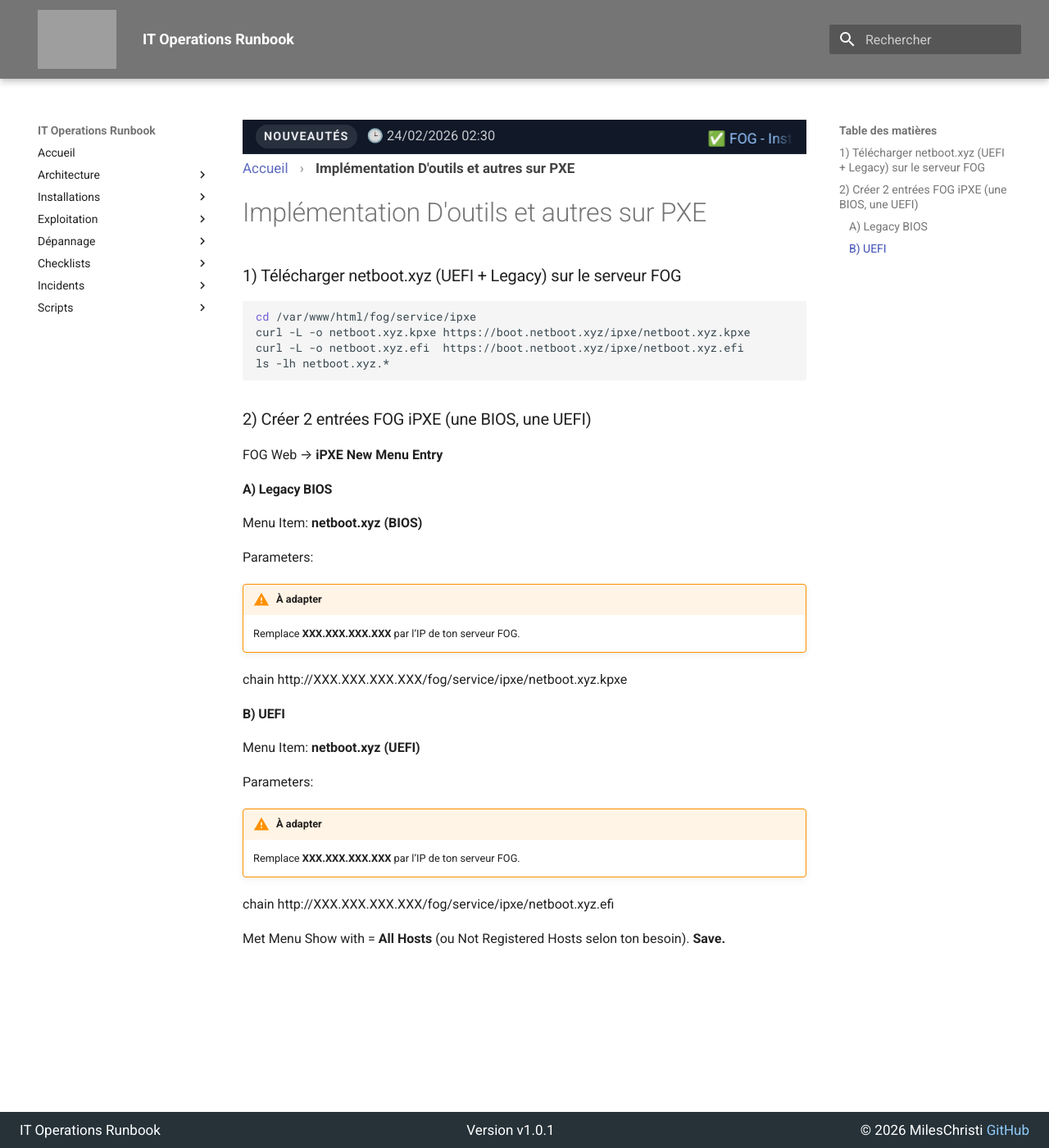
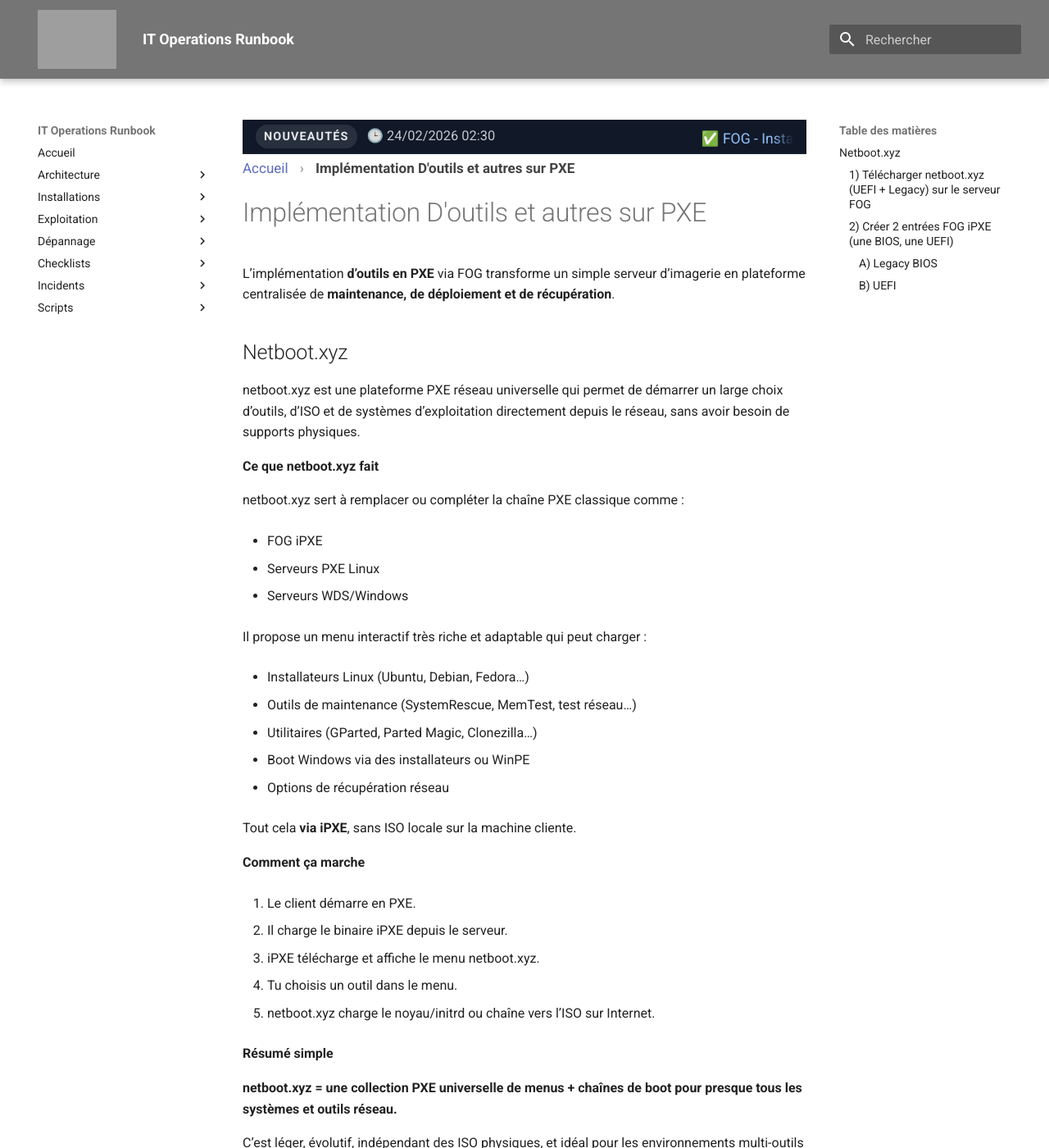
Before and after one commit to MilesChristi/runbook, an MkDocs documentation site: the page built from docs/installations/netboot-xyz.md, in a window 1280 px wide and 1400 px high. Shown: the whole window at 82% size. Built offline with MkDocs 1.6.1 and Material for MkDocs 9.7.7, drawn with Linux system fonts in a browser that asks for light colours; some of the changed text lies outside the part shown; grey boxes are pictures that could not be loaded.

Commit message:
New Pagev1.1

```diff
--- a/docs/installations/netboot-xyz.md
+++ b/docs/installations/netboot-xyz.md
@@ -1,4 +1,52 @@
 #Implémentation D'outils et autres sur PXE
+
+L’implémentation **d’outils en PXE** via FOG transforme un simple serveur d’imagerie en plateforme centralisée de **maintenance, de déploiement et de récupération**.
+
+## Netboot.xyz
+
+netboot.xyz est une plateforme PXE réseau universelle qui permet de démarrer un large choix d’outils, d’ISO et de systèmes d’exploitation directement depuis le réseau, sans avoir besoin de supports physiques.
+
+**Ce que netboot.xyz fait**
+
+netboot.xyz sert à remplacer ou compléter la chaîne PXE classique comme :
+
+- FOG iPXE
+
+- Serveurs PXE Linux
+
+- Serveurs WDS/Windows
+
+Il propose un menu interactif très riche et adaptable qui peut charger :
+
+- Installateurs Linux (Ubuntu, Debian, Fedora…)
+
+- Outils de maintenance (SystemRescue, MemTest, test réseau…)
+
+- Utilitaires (GParted, Parted Magic, Clonezilla…)
+
+- Boot Windows via des installateurs ou WinPE
+
+- Options de récupération réseau
+
+Tout cela **via iPXE**, sans ISO locale sur la machine cliente.
+
+**Comment ça marche**
+
+1. Le client démarre en PXE.
+
+2. Il charge le binaire iPXE depuis le serveur.
+
+3. iPXE télécharge et affiche le menu netboot.xyz.
+
+4. Tu choisis un outil dans le menu.
+
+5. netboot.xyz charge le noyau/initrd ou chaîne vers l’ISO sur Internet.
+
+**Résumé simple**
+
+**netboot.xyz = une collection PXE universelle de menus + chaînes de boot pour presque tous les systèmes et outils réseau.**
+
+C’est léger, évolutif, indépendant des ISO physiques, et idéal pour les environnements multi-outils comme FOG.
 
 ### 1) Télécharger netboot.xyz (UEFI + Legacy) sur le serveur FOG
 
@@ -36,3 +84,8 @@ Parameters:
 chain http://XXX.XXX.XXX.XXX/fog/service/ipxe/netboot.xyz.efi
 
 Met Menu Show with = **All Hosts** (ou Not Registered Hosts selon ton besoin). **Save.**
+
+🔗 Liens utiles
+
+- 🌐 [Documentation officielle FOG](https://docs.fogproject.org/en/latest/)
+- 💻 [Dépôt GitHub du Runbook](https://github.com/MilesChristi/runbook)
```
Also changed, not shown: docs/installations/index.md (+1 -1 lines).
